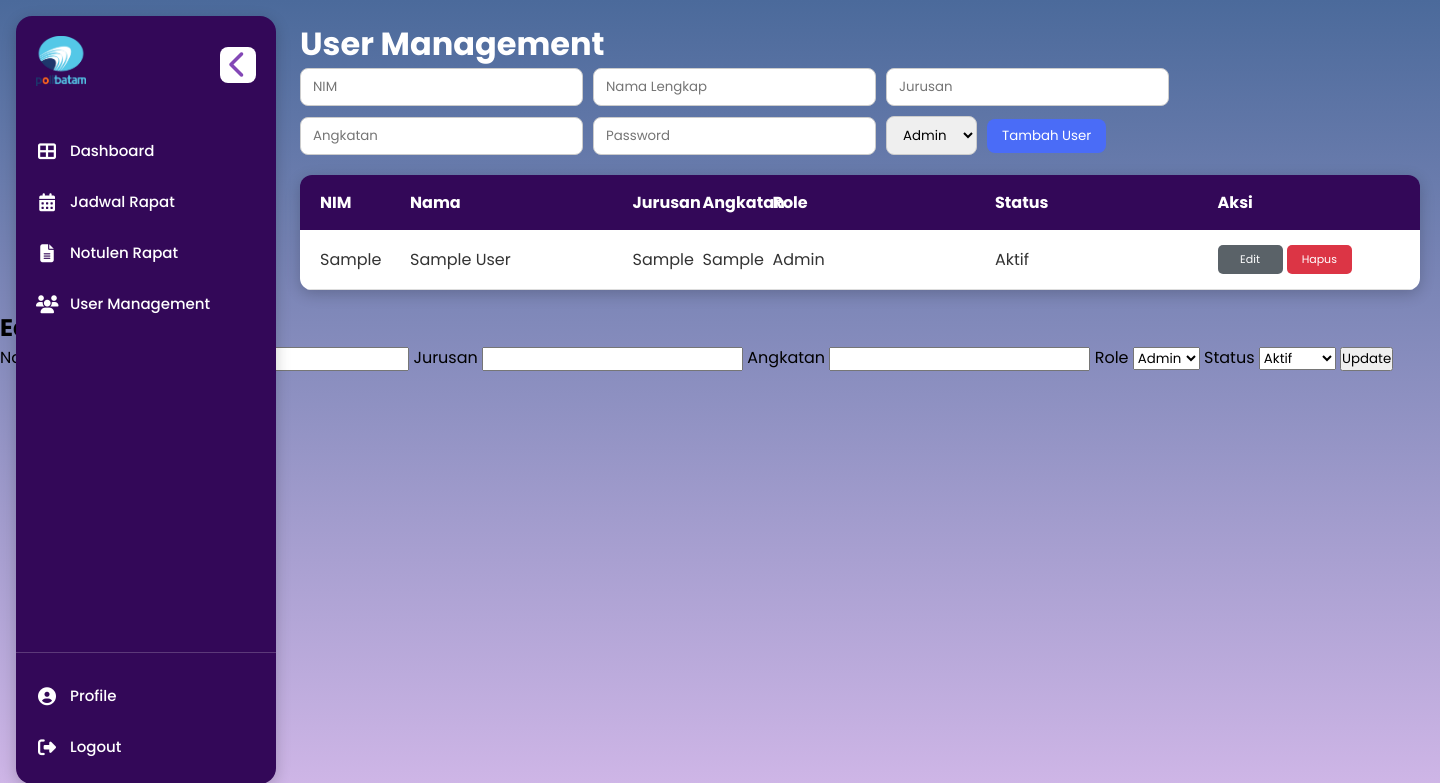
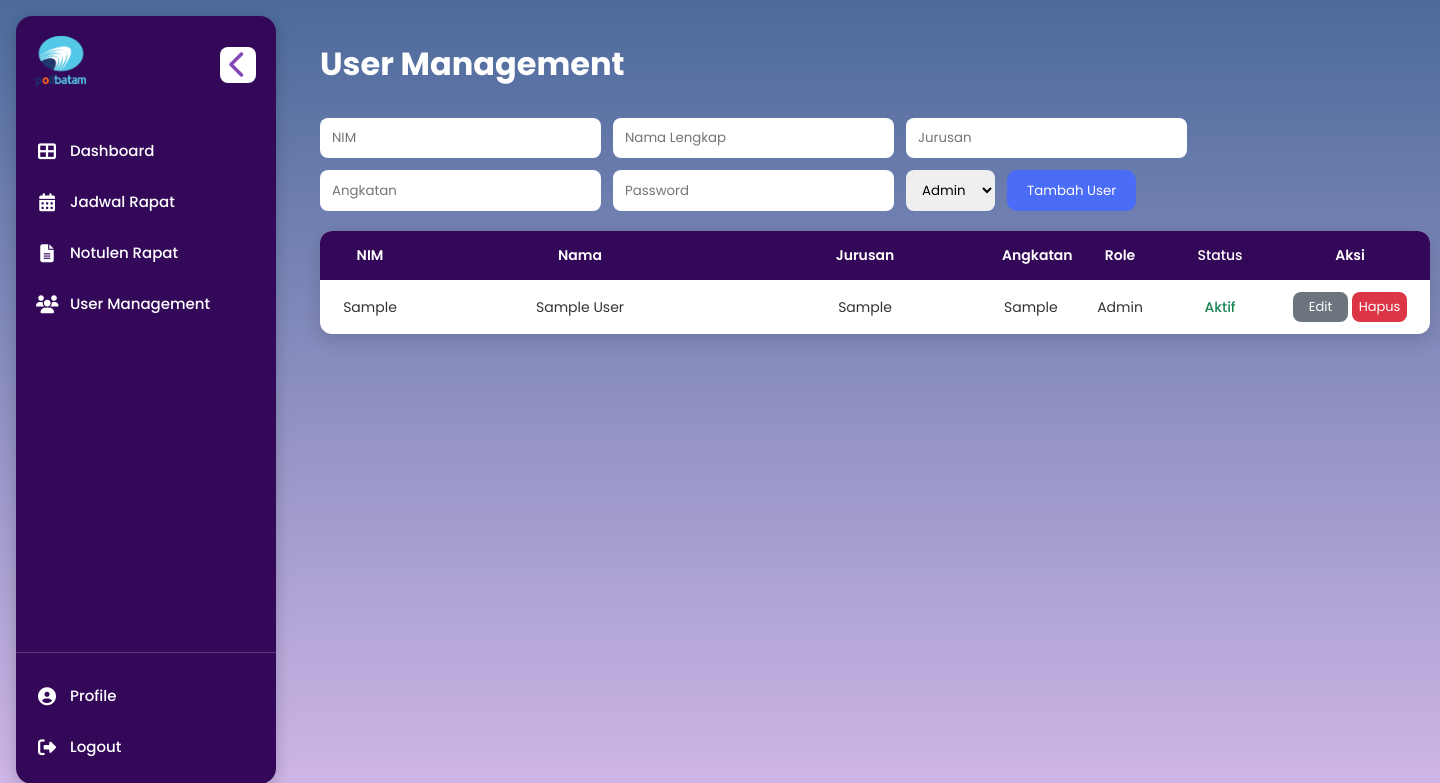
Before and after one commit to LONGAVEUS/IF-Malam-1E-3, a PHP site: page /user_management.php in a window 1440 px wide. Shown: the top 783 px of the page. Run offline with PHP 8.4, Linux system fonts and the light colour scheme; the visitor is signed in with stand-in values (Sample User, id 1); tables that the repository leaves empty or names only in its code hold one stand-in row (values such as "Sample post").

Commit message:
Update userm.css
update css form box edirt data mahasiswa

```diff
--- a/userm.css
+++ b/userm.css
@@ -12,181 +12,6 @@ body {
   background: linear-gradient(#4b6a9b, #d1b7e8);
 }
 
-/*
-================================================
-    MAIN CONTENT AREA
-================================================
-*/
-.main-content {
-  margin-left: 280px;
-  padding: 20px;
-  color: white;
-  transition: margin-left 0.4s cubic-bezier(0.68, -0.55, 0.27, 1.55);
-  position: relative;
-  z-index: 5;
-  width: calc(100vw - 280px);
-}
-
-/*
-================================================
-    USER MANAGEMENT - FORM & TABLE
-================================================
-*/
-
-/* --- Area Tambah User (Form) --- */
-.form-add-user {
-  display: flex;
-  gap: 10px;
-  align-items: center;
-  flex-wrap: wrap;
-  margin-bottom: 20px;
-}
-
-.form-add-user input,
-.form-add-user select {
-  padding: 8px 12px;
-  border: 1px solid #ccc;
-  border-radius: 8px;
-}
-
-.form-add-user button {
-  padding: 7px 15px;
-  background: #4a6cf7;
-  color: white;
-  border: none;
-  border-radius: 8px;
-  cursor: pointer;
-  transition: background 0.3s ease;
-}
-
-.form-add-user button:hover {
-  background: #3a57d0;
-}
-
-/* --- Tabel Daftar User --- */
-.table-user {
-  width: 100%;
-  border-collapse: collapse;
-  margin-top: 20px;
-  background: transparent;
-  border-radius: 12px;
-  overflow: hidden;
-  table-layout: fixed; /* Kunci untuk kontrol lebar kolom */
-  box-shadow: 0 4px 15px rgba(0, 0, 0, 0.2);
-}
-
-/* Gaya Header */
-.table-user th {
-  background: #330858; /* Warna Header Ungu Gelap */
-  color: #fff;
-  padding: 15px 20px;
-  text-align: left;
-  /* HAPUS: width: 280px; agar tidak merusak tata letak fixed */
-}
-
-/* Gaya Baris (Data Cells) */
-.table-user td {
-  padding: 15px 20px;
-  border-bottom: 1px solid #ddd;
-  background: #ffffff; /* Background Putih Bersih */
-  color: #333;
-}
-
-/* Baris hover */
-.table-user tr:hover td {
-  background: #f2e8ff; /* Ungu Sangat Muda saat hover */
-}
-
-/* --- Pengaturan Lebar Kolom Proporsional --- */
-
-.table-user th:nth-child(1),
-.table-user td:nth-child(1) {
-  width: 90px;
-} /* NIM dikecilkan sedikit */
-/* Kolom Nama akan otomatis mengisi ruang sisa */
-.table-user th:nth-child(3),
-.table-user td:nth-child(3) {
-  width: 70px;
-} /* Role dikecilkan sedikit */
-.table-user th:nth-child(4),
-.table-user td:nth-child(4) {
-  width: 70px;
-} /* Status dikecilkan sedikit */
-
-/* Kolom Aksi: DITINGKATKAN untuk mencegah overflow */
-.table-user th.aksi,
-.table-user td.aksi {
-  width: 330px;
-}
-
-/* --- Input/Select/Button dalam Tabel --- */
-
-.table-user input,
-.table-user select {
-  padding: 3px 5px;
-  border: 1px solid #ccc;
-  border-radius: 8px;
-  min-width: 0;
-  font-size: 30px;
-}
-
-/* --- Kolom Aksi (Koreksi Final Overflow) --- */
-
-.table-user td.aksi form {
-  display: flex;
-  align-items: center;
-  gap: 6px; /* Gap sedikit untuk jarak */
-  flex-wrap: nowrap;
-}
-
-.table-user td.aksi input {
-  width: 85px; /* Input Nama di Aksi disesuaikan */
-  padding: 5px 8px;
-  font-size: 12px;
-}
-
-.table-user td.aksi select {
-  width: 80px; /* Dropdown Role/Status disesuaikan */
-  padding: 5px 8px;
-  font-size: 12px;
-}
-
-.table-user td.aksi button {
-  width: 65px; /* Tombol Update/Hapus disesuaikan */
-  padding: 6px 4px;
-  font-size: 11px;
-}
-
-/* --- Tombol Aksi --- */
-.btn-update {
-  background-color: #5a6268;
-  color: white;
-  border: none;
-  border-radius: 5px;
-  cursor: pointer;
-}
-
-.btn-hapus {
-  background-color: #dc3545;
-  color: white;
-  border: none;
-  border-radius: 5px;
-  cursor: pointer;
-}
-
-.table-user td.aksi button.btn-update:hover {
-  background-color: #6361e6;
-}
-
-.table-user td.aksi button.btn-hapus:hover {
-  background-color: #be3310;
-}
-
-/*
-================================================
-    SIDEBAR & NAVIGATION
-================================================
-*/
 .sidebar {
   width: 260px;
   height: calc(100vh - 32px);
@@ -204,30 +29,6 @@ body {
   overflow: hidden;
 }
 
-/* --- Sidebar Collapsed State --- */
-.sidebar.collapsed {
-  width: 80px;
-  opacity: 0.95;
-  transform: translateX(0);
-}
-
-.sidebar.collapsed ~ .main-content {
-  margin-left: 120px;
-  width: calc(100vw - 120px);
-}
-
-.sidebar.collapsed .nav-label {
-  opacity: 0;
-  transform: translateX(-10px);
-}
-
-.sidebar.collapsed .logo-area img {
-  transform: scale(0.9);
-  opacity: 0.9;
-  width: 46px;
-}
-
-/* --- Header & Toggler --- */
 .sidebar-header {
   display: flex;
   align-items: center;
@@ -267,7 +68,8 @@ body {
   font-size: 1.75rem;
 }
 
-/* --- Navigasi --- */
+/*==== NAVIGASI =====*/
+
 .sidebar-nav {
   flex: 1;
   display: flex;
@@ -303,12 +105,14 @@ body {
   transform: translateX(5px);
 }
 
+/*==== ICON =====*/
 .nav-icon {
   font-size: 18px;
   width: 22px;
   text-align: center;
 }
 
+/* LABEL */
 .nav-label {
   font-size: 15px;
   font-weight: 500;
@@ -317,53 +121,370 @@ body {
   transition: all 0.3s ease;
 }
 
-/* Navigasi Sekunder (Bawah) */
+/* SECONDARY NAV DI BAWAH */
 .secondary-nav {
   border-top: 1px solid rgba(255, 255, 255, 0.2);
   padding-top: 15px;
   margin-top: auto;
 }
 
-/*
-================================================
-    RESPONSIVE DESIGN (MEDIA QUERIES)
-================================================
-*/
+/*main content */
+.main-content {
+  margin-left: 280px;
+  padding: 40px;
+  color: white;
+  transition: margin-left 0.4s cubic-bezier(0.68, -0.55, 0.27, 1.55);
+  position: relative;
+  z-index: 5;
+  width: calc(100vw - 280px);
+}
+
+.main-content h1 {
+  font-size: 32px;
+  font-weight: 700;
+  margin-bottom: 30px;
+}
+
+.sidebar.collapsed ~ .main-content {
+  margin-left: 120px;
+  width: calc(100vw - 120px);
+}
+
+.dashboard-header h1 {
+  font-size: 32px;
+  font-weight: 700px;
+  margin-bottom: 20px;
+}
+
+.dashboard-header p {
+  font-size: 18px;
+  font-weight: 400;
+  color: #f0f0f0;
+}
+.sidebar.collapsed {
+  width: 80px;
+  opacity: 0.95;
+  transform: translateX(0);
+}
+
+.sidebar.collapsed .nav-label {
+  opacity: 0;
+  transform: translateX(-10px);
+}
+
+.sidebar.collapsed .logo-area img {
+  transform: scale(0.9);
+  opacity: 0.9;
+  width: 46px;
+}
+
+.page-header {
+  display: flex;
+  justify-content: space-between;
+}
+
+/* ========== RESPONSIVE ========== */
 @media (max-width: 768px) {
-  /* Pengaturan Tabel */
-  .table-user input,
-  .table-user select {
-    width: 100%;
-    margin-top: 4px;
-  }
-
-  /* Pengaturan Sidebar */
   .sidebar {
     width: 200px;
-    height: 100vh;
-    left: 0;
-    top: 0;
-    border-radius: 0;
   }
 
   .nav-label {
-    display: none;
+    display: none; /* sembunyikan teks di layar kecil */
   }
 
   .nav-icon {
     font-size: 20px;
   }
+}
 
-  /* Main content harus menyesuaikan dengan sidebar yang lebih kecil */
+/* =======================
+   FORM TAMBAH USER
+======================= */
+.form-add-user {
+  display: flex;
+  gap: 12px;
+  flex-wrap: wrap;
+  margin-bottom: 20px;
+}
+
+.form-add-user input,
+.form-add-user select {
+  padding: 10px 12px;
+  border-radius: 8px;
+  border: none;
+}
+
+.form-add-user button {
+  padding: 10px 20px;
+  background: #4a6cf7;
+  color: #fff;
+  border: none;
+  border-radius: 10px;
+  cursor: pointer;
+}
+
+.form-add-user button:hover {
+  background: #3a57d0;
+}
+
+/* =======================
+   TABLE USER
+======================= */
+.table-user {
+  width: 95%; /* Diberi lebar kurang dari 100% untuk menengahkan */
+  border-collapse: collapse;
+  table-layout: fixed;
+  background: #fff;
+  border-radius: 12px;
+  overflow: hidden;
+  box-shadow: 0 6px 18px rgba(0, 0, 0, 0.15);
+
+  /* --- PERBAIKAN: MENENGAHKAN TABEL --- */
+  margin: 20px auto;
+}
+
+/* Header */
+.table-user th {
+  background: #330858;
+  color: #fff;
+  padding: 14px 12px;
+  font-size: 14px;
+  font-weight: 600;
+  text-align: center;
+}
+
+/* Cell */
+.table-user td {
+  padding: 12px 14px;
+  font-size: 14px;
+  color: #333;
+  vertical-align: middle;
+  text-align: center;
+}
+
+/* Hover */
+.table-user tr:hover td {
+  background: #f2e8ff;
+}
+
+/* =======================
+   LEBAR KOLOM (Urutan: NIM, Nama, Jurusan, Angkatan, Role, Status, Aksi)
+======================= */
+.table-user th:nth-child(1),
+.table-user td:nth-child(1) {
+  width: 100px; /* NIM */
+  text-align: center;
+}
+
+.table-user th:nth-child(2),
+.table-user td:nth-child(2) {
+  width: 320px; /* Nama: Diperluas */
+  white-space: nowrap;
+  overflow: hidden;
+  text-overflow: ellipsis;
+}
+
+.table-user th:nth-child(3),
+.table-user td:nth-child(3) {
+  width: 250px; /* Jurusan: Diperluas */
+  white-space: nowrap;
+  overflow: hidden;
+  text-overflow: ellipsis;
+}
+
+.table-user th:nth-child(4),
+.table-user td:nth-child(4) {
+  width: 80px; /* Angkatan */
+  text-align: center;
+}
+
+.table-user th:nth-child(5),
+.table-user td:nth-child(5) {
+  width: 100px; /* Role */
+  text-align: center;
+}
+
+.table-user th:nth-child(6),
+.table-user td:nth-child(6) {
+  width: 100px; /* Status */
+  text-align: center;
+  font-weight: 500;
+  /* Warna diatur oleh kelas status-aktif/nonaktif */
+}
+
+.table-user th:nth-child(7),
+.table-user td:nth-child(7) {
+  width: 160px; /* Aksi */
+}
+
+/* =======================
+   WARNA STATUS
+======================= */
+
+/* Status Aktif (Hijau) */
+.status-aktif {
+  color: #198754 !important;
+  font-weight: 600;
+}
+
+/* Status Nonaktif (Merah) */
+.status-nonaktif {
+  color: #dc3545 !important;
+  font-weight: 600;
+}
+
+/* =======================
+   AKSI BUTTON
+======================= */
+.aksi {
+  display: flex;
+  justify-content: center;
+  gap: 4px;
+}
+
+.btn-update,
+.btn-hapus {
+  padding: 6px 12px;
+  font-size: 13px;
+  border-radius: 8px;
+  border: none;
+  cursor: pointer;
+
+  width: 55px;
+  height: 30px;
+  display: flex;
+  justify-content: center;
+  align-items: center;
+}
+
+.btn-update {
+  background: #6c757d;
+  color: #fff;
+}
+
+.btn-update:hover {
+  background: #5a6268;
+}
+
+.btn-hapus {
+  background: #dc3545;
+  color: #fff;
+}
+
+.btn-hapus:hover {
+  background: #bb2d3b;
+}
+
+/* =======================
+   MODAL
+======================= */
+.modal {
+  display: none;
+  position: fixed;
+  inset: 0;
+  background: rgba(0, 0, 0, 0.5);
+  z-index: 1000;
+}
+
+.modal-content {
+  position: absolute;
+  top: 50%;
+  left: 50%;
+  transform: translate(-50%, -50%);
+
+  width: 450px;
+  max-width: 90%;
+
+  background: #fff;
+  border-radius: 12px;
+  overflow: hidden;
+  box-shadow: 0 10px 25px rgba(0, 0, 0, 0.2);
+  font-family: "Poppins", sans-serif;
+}
+
+.modal-body {
+  width: 100%;
+  padding: 30px 40px;
+  background: linear-gradient(#4b6a9b, #d1b7e8);
+}
+
+/* Pastikan .modal-body menggunakan Flexbox Column */
+.modal-body {
+  background: linear-gradient(#4b6a9b, #d1b7e8);
+  color: #fff;
+  text-align: left;
+  display: flex;
+  flex-direction: column;
+  align-items: center;
+  justify-content: center;
+  padding: 25px 40px;
+  transition: 1.8s ease-in-out;
+}
+
+/* Pastikan input/label memiliki margin */
+.modal-body label {
+  margin-top: 10px;
+  margin-bottom: 5px;
+  width: 100%;
+}
+
+/* Aturan untuk input, number, dan select di modal */
+.modal-body input[type="text"],
+.modal-body input[type="number"],
+.modal-body select {
+  width: 100%;
+  padding: 10px;
+  margin-bottom: 15px;
+  height: 40px; /* Tinggi seragam */
+  box-sizing: border-box;
+  appearance: none;
+  border-radius: 8px;
+  border: 1px solid #ccc;
+  color: #333;
+}
+
+/* === Fiksasi Penimpaan CSS di Dalam Modal === */
+
+/* Pastikan label di dalam modal mendapat blok penuh */
+.modal-content .modal-body label {
+  display: block;
+  width: 100%;
+  margin-top: 15px !important;
+  margin-bottom: 5px !important;
+  text-align: left;
+}
+
+/* Pastikan semua elemen form di dalam modal mengambil lebar penuh */
+.modal-content .modal-body input,
+.modal-content .modal-body select {
+  box-sizing: border-box;
+  width: 100% !important;
+  margin-bottom: 15px !important;
+  height: 40px !important; /* Tinggi seragam mutlak */
+}
+
+.btn-update-modal {
+  margin-top: 16px;
+  padding: 10px;
+  /* Tambahkan tinggi seragam agar tombol sama dengan input */
+  height: 40px;
+  background: #4a6cf7;
+  color: #fff;
+  border: none;
+  border-radius: 6px;
+}
+
+/* =======================
+   RESPONSIVE
+======================= */
+@media (max-width: 768px) {
   .main-content {
-    margin-left: 220px;
-    width: calc(100vw - 220px);
-    padding: 20px;
-  }
-
-  /* Jika user tetap mengklik collapsed */
-  .sidebar.collapsed ~ .main-content {
     margin-left: 100px;
     width: calc(100vw - 100px);
   }
+
+  .aksi {
+    flex-direction: column;
+  }
 }
```
